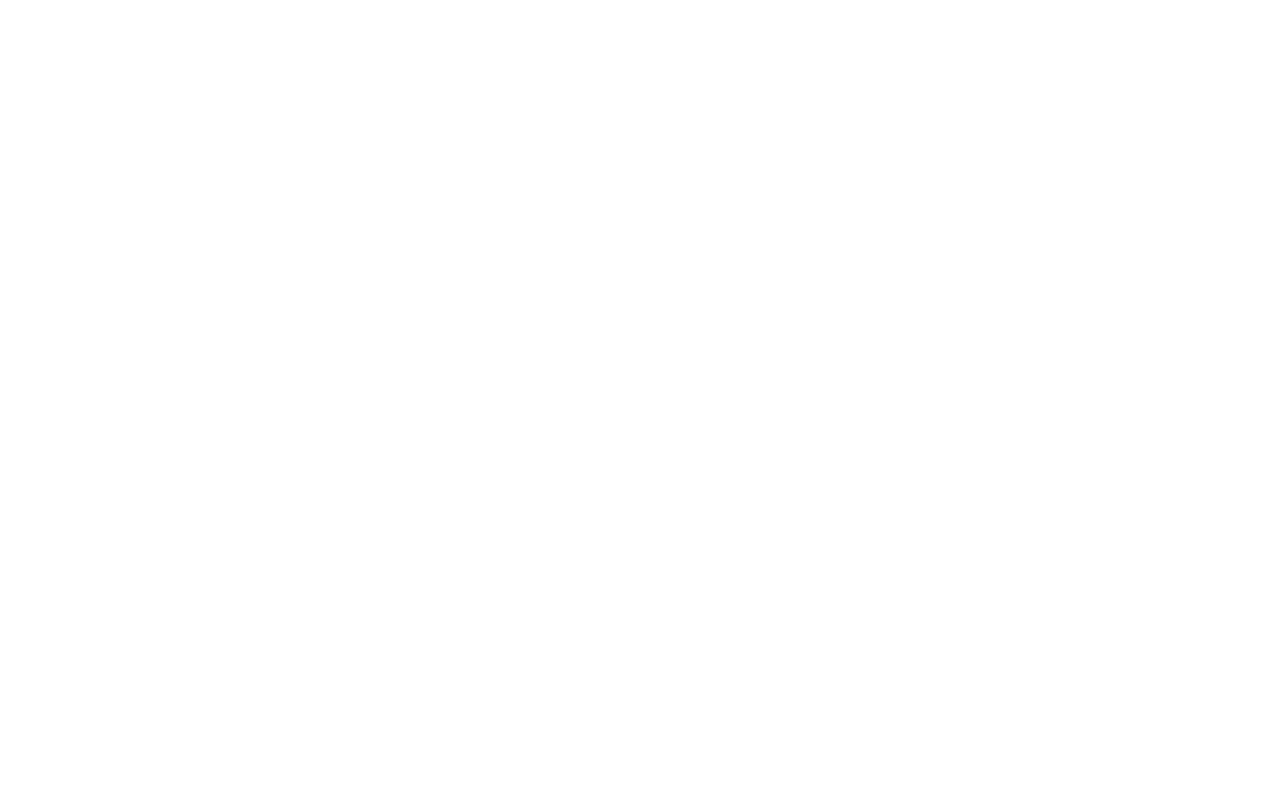
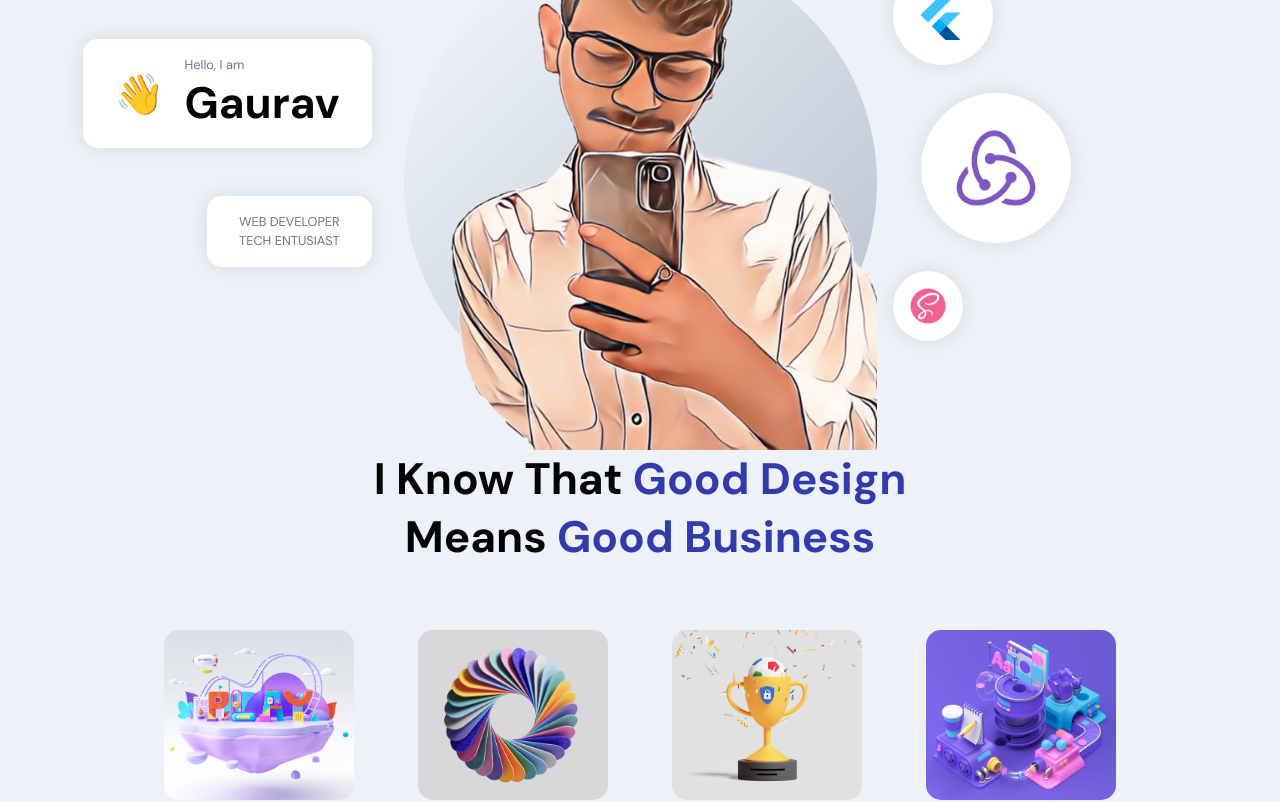
Before and after one commit to Gaurav07076/Portfolio-Website, a React (Create React App) app in the folder portfolio/: page / in a window 1280 px wide. Shown: the part 240-1042 px from the top of the page. Before the commit the page ends 800 px from the top, so only its background shows below. Built offline with nearby package versions, Linux system fonts and the light colour scheme.

Commit message:
done header and about section

```diff
--- a/portfolio/src/constants/images.js
+++ b/portfolio/src/constants/images.js
@@ -23,7 +23,7 @@
 import about03 from '../assets/about03.png';
 import about04 from '../assets/about04.png';
 
-import profile from '../assets/profile.png';
+import profile from '../assets/profile.jpg';
 import circle from '../assets/circle.svg';
 import logo from '../assets/logo.png';
 
--- a/portfolio/src/container/About/About.jsx
+++ b/portfolio/src/container/About/About.jsx
@@ -1,9 +1,39 @@
-import React from 'react'
+import React,{useState,useEffect} from 'react'
+import {motion} from 'framer-motion'
+import { images } from '../../constants';
+import './About.scss'
 
-import './About.scss'
+const abouts = [
+  {title: 'Web Development', description: 'I am a good web developer.',imageUrl:images.about01},
+  {title: 'Web Development', description: 'I am a good web developer.',imageUrl:images.about02},
+  {title: 'Web Development', description: 'I am a good web developer.',imageUrl:images.about03},
+  {title: 'Web Development', description: 'I am a good web developer.',imageUrl:images.about04}
+];
+
 const About = () => {
   return (
-    <div>About</div>
+    <>
+      <h2 className='head-text'>
+        I know That <span>Good Design</span><br />means <span>Good Business</span>
+      </h2>
+
+      <div className='app__profiles'>
+        {abouts.map((about,index)=>(
+          <motion.div
+            whileInView={{opacity:1}}
+            whileHover={{scale: 1.1}}
+            transition={{duration:0.5,type:'tween'}}
+
+            className='app__profile-item'
+            key={about.title + index}
+          >
+          <img src={about.imageUrl} alt= {about.title} />
+          <h2 className='bold-text' style={{marginTop:20}}>{about.title}</h2>
+          <p className='p-text' style={{marginTop:10}}>{about.description}</p>
+          </motion.div>
+        ))}
+      </div>
+    </>
   )
 }
 
--- a/portfolio/src/container/About/About.scss
+++ b/portfolio/src/container/About/About.scss
@@ -0,0 +1,39 @@
+.app__about{
+    flex:1;
+    width: 100%;
+    flex-direction: column;
+}
+
+.app__profiles{
+    display: flex;
+    justify-content: center;
+    align-items: flex-start;
+    flex-wrap: wrap;
+    margin-top: 2rem;
+}
+
+.app__profile-item{
+    width: 190px;
+    display: flex;
+    justify-content: flex-start;
+    align-items: flex-start;
+    flex-direction: column;
+    margin: 2rem;
+
+    img{
+        width: 100%;
+        height:170px;
+        border-radius: 15px;
+        object-fit: cover;
+
+        @media screen and (min-width: 2000px){
+            width: 370px;
+            margin: 2rem 4rem
+
+            img{
+                height: 320px;
+            }
+        }
+
+    }
+}
--- a/portfolio/src/container/Header/Header.jsx
+++ b/portfolio/src/container/Header/Header.jsx
@@ -1,10 +1,70 @@
-import React from 'react'
-import './Header.scss'
+import React from 'react';
+import { motion } from 'framer-motion';
 
-const Header = () => {
-  return (
-    <div>Header</div>
-  )
-}
+import { images } from '../../constants';
+import './Header.scss';
 
-export default Header
+const scaleVariants = {
+  whileInView: {
+    scale: [0, 1],
+    opacity: [0, 1],
+    transition: {
+      duration: 1,
+      ease: 'easeInOut',
+    },
+  },
+};
+
+const Header = () => (
+  <div className="app__header app__flex">
+    <motion.div
+      whileInView={{ x: [-100, 0], opacity: [0, 1] }}
+      transition={{ duration: 0.5 }}
+      className="app__header-info"
+    >
+      <div className="app__header-badge">
+        <div className="badge-cmp app__flex">
+          <span>👋</span>
+          <div style={{ marginLeft: 20 }}>
+            <p className="p-text">Hello, I am</p>
+            <h1 className="head-text">Gaurav</h1>
+          </div>
+        </div>
+
+        <div className="tag-cmp app__flex">
+          <p className="p-text">Web Developer</p>
+          <p className="p-text">Tech Entusiast</p>
+        </div>
+      </div>
+    </motion.div>
+
+    <motion.div
+      whileInView={{ opacity: [0, 1] }}
+      transition={{ duration: 0.5, delayChildren: 0.5 }}
+      className="app__header-img"
+    >
+      <img src={images.profile} alt="profile_bg" />
+      <motion.img
+        whileInView={{ scale: [0, 1] }}
+        transition={{ duration: 1, ease: 'easeInOut' }}
+        src={images.circle}
+        alt="profile_circle"
+        className="overlay_circle"
+      />
+    </motion.div>
+
+    <motion.div
+      variants={scaleVariants}
+      whileInView={scaleVariants.whileInView}
+      className="app__header-circles"
+    >
+      {[images.flutter, images.redux, images.sass].map((circle, index) => (
+        <div className="circle-cmp app__flex" key={`circle-${index}`}>
+          <img src={circle} alt="profile_bg" />
+        </div>
+      ))}
+    </motion.div>
+  </div>
+);
+
+export default Header;
--- a/portfolio/src/container/Header/Header.scss
+++ b/portfolio/src/container/Header/Header.scss
@@ -0,0 +1,196 @@
+#home {
+    position: relative;
+    background: url("../../assets/bgIMG.png");
+    background-size: cover;
+    background-position: center;
+    background-repeat: repeat;
+
+    // disable the default padding styles
+    .app__wrapper {
+        padding: 0;
+
+        .copyright {
+            display: none;
+        }
+    }
+}
+
+.app__header {
+    flex: 1;
+    width: 100%;
+    height: 100%;
+    flex-direction: row;
+
+    padding: 6rem 2rem 0rem;
+
+    @media screen and (min-width: 2000px) {
+        padding-top: 8rem;
+    }
+
+    @media screen and (max-width: 1200px) {
+        flex-direction: column;
+    }
+
+    @media screen and (max-width: 450px) {
+        padding: 6rem 1rem 2rem;
+    }
+}
+
+.app__header-info {
+    flex: 0.65;
+    display: flex;
+    flex-direction: column;
+    justify-content: flex-start;
+    align-items: flex-start;
+    height: 100%;
+
+    margin: 0 2rem;
+
+    @media screen and (max-width: 1200px) {
+        width: 100%;
+        margin-right: 0rem;
+    }
+}
+
+.app__header-badge {
+    width: 100%;
+    display: flex;
+    justify-content: flex-end;
+    align-items: flex-end;
+    flex-direction: column;
+
+    .badge-cmp,
+    .tag-cmp {
+        padding: 1rem 2rem;
+        background: var(--white-color);
+        border-radius: 15px;
+        flex-direction: row;
+        width: auto;
+
+        box-shadow: 0px 0px 20px rgba(0, 0, 0, 0.1);
+    }
+
+    .tag-cmp {
+        flex-direction: column;
+        margin-top: 3rem;
+
+        p {
+            width: 100%;
+            text-transform: uppercase;
+            text-align: right;
+        }
+    }
+
+    span {
+        font-size: 2.5rem;
+
+        @media screen and (min-width: 2000px) {
+            font-size: 5rem;
+        }
+    }
+
+    @media screen and (max-width: 1200px) {
+        justify-content: flex-start;
+        align-items: flex-start;
+    }
+}
+
+.app__header-circles {
+    flex: 0.75;
+    display: flex;
+    flex-direction: column;
+    justify-content: space-evenly;
+    align-items: flex-start;
+    height: 100%;
+    margin-left: 1rem;
+
+    div {
+        width: 100px;
+        height: 100px;
+        border-radius: 50%;
+
+        background: var(--white-color);
+        box-shadow: 0px 0px 20px rgba(0, 0, 0, 0.1);
+
+        img {
+            width: 60%;
+            height: 60%;
+        }
+    }
+
+    // circles with different height & width
+
+    div:nth-child(1) {
+        width: 100px;
+        height: 100px;
+    }
+
+    div:nth-child(2) {
+        margin: 1.75rem;
+        width: 150px;
+        height: 150px;
+    }
+
+    div:nth-child(3) {
+        width: 70px;
+        height: 70px;
+    }
+
+    @media screen and (min-width: 2000px) {
+        div:nth-child(2) {
+            width: 400px;
+            height: 400px;
+        }
+
+        div:nth-child(3) {
+            width: 170px;
+            height: 170px;
+        }
+
+        div:nth-child(1) {
+            width: 200px;
+            height: 200px;
+        }
+    }
+
+    @media screen and (max-width: 1200px) {
+        width: 100%;
+        flex-direction: row;
+        flex-wrap: wrap;
+        margin-left: 0;
+
+        div {
+            margin: 1rem;
+        }
+    }
+}
+
+.app__header-img {
+    flex: 1;
+    height: 100%;
+
+    display: flex;
+    justify-content: flex-end;
+    align-items: flex-end;
+    position: relative;
+
+    img {
+        width: 100%;
+        object-fit: contain;
+        z-index: 1;
+    }
+
+    .overlay_circle {
+        position: absolute;
+        left: 0;
+        right: 0;
+        bottom: 0;
+        z-index: 0;
+        width: 100%;
+        height: 90%;
+    }
+
+    @media screen and (max-width: 1200px) {
+        margin: 2rem 0;
+    }
+}
```
Also changed, not shown: portfolio/src/assets/profile.jpg (added).
